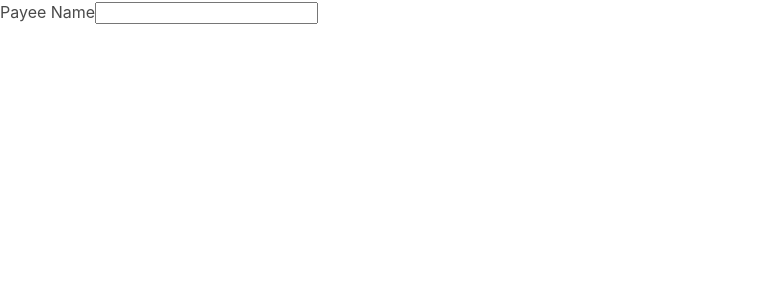
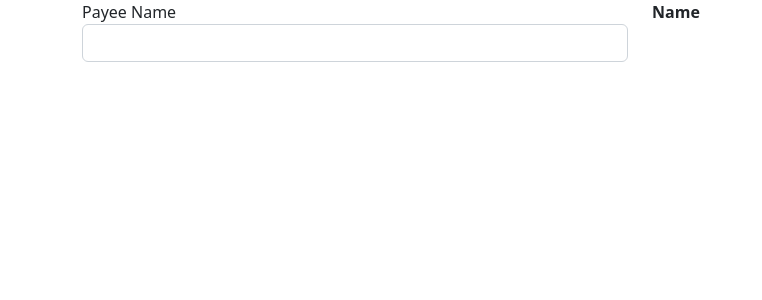
Before and after one commit to 3gzon/bootcamp-ng, an Angular app: page / in a window 1280 px wide. Shown: the top 300 px of the page, without its empty margins (0-762 px from the left). Built offline with nearby package versions, Linux system fonts and the light colour scheme.

Commit message:
feat: added boostrap and structure of the layout

```diff
--- a/angular.json
+++ b/angular.json
@@ -16,16 +16,12 @@
             "outputPath": "dist/boocamp-components",
             "index": "src/index.html",
             "main": "src/main.ts",
-            "polyfills": [
-              "zone.js"
-            ],
+            "polyfills": ["zone.js"],
             "tsConfig": "tsconfig.app.json",
-            "assets": [
-              "src/favicon.ico",
-              "src/assets"
-            ],
+            "assets": ["src/favicon.ico", "src/assets"],
             "styles": [
-              "src/styles.css"
+              "src/styles.css",
+              "../node_modules/bootstrap/dist/css/bootstrap.min.css"
             ],
             "scripts": []
           },
@@ -77,18 +73,10 @@
         "test": {
           "builder": "@angular-devkit/build-angular:karma",
           "options": {
-            "polyfills": [
-              "zone.js",
-              "zone.js/testing"
-            ],
+            "polyfills": ["zone.js", "zone.js/testing"],
             "tsConfig": "tsconfig.spec.json",
-            "assets": [
-              "src/favicon.ico",
-              "src/assets"
-            ],
-            "styles": [
-              "src/styles.css"
-            ],
+            "assets": ["src/favicon.ico", "src/assets"],
+            "styles": ["src/styles.css"],
             "scripts": []
           }
         }
--- a/package.json
+++ b/package.json
@@ -19,6 +19,7 @@
     "@angular/platform-browser-dynamic": "^15.0.0",
     "@angular/router": "^15.0.0",
     "@types/faker": "^6.6.9",
+    "bootstrap": "^5.2.3",
     "bulma": "^0.9.4",
     "faker": "^6.6.6",
     "rxjs": "~7.5.0",
--- a/src/app/app.component.html
+++ b/src/app/app.component.html
@@ -1,6 +1,14 @@
-<div>
-  <label for="">Payee Name</label>
-  <input type="text" (input)="onNameChange($any($event.target).value)">
+<div class="container">
+  <div class="row">
+    <div class="form-group col">
+      <label for="">Payee Name</label>
+      <input class="form-control" type="text" (input)="onNameChange($any($event.target).value)">
+    </div>
+    <div class="col">
+      <label for=""><b>Name</b></label>
+      <div>
+        {{name | titlecase}}
+      </div>
+    </div>
+  </div>
 </div>
-
-{{name | titlecase}}
--- a/src/styles.css
+++ b/src/styles.css
@@ -1,2 +1,2 @@
 /* You can add global styles to this file, and also import other style files */
-@import "bulma/css/bulma.css";
+@import "bootstrap/dist/css/bootstrap.css";
```
Also changed, not shown: 1 other file (tests, documents, lock files or other folders).
